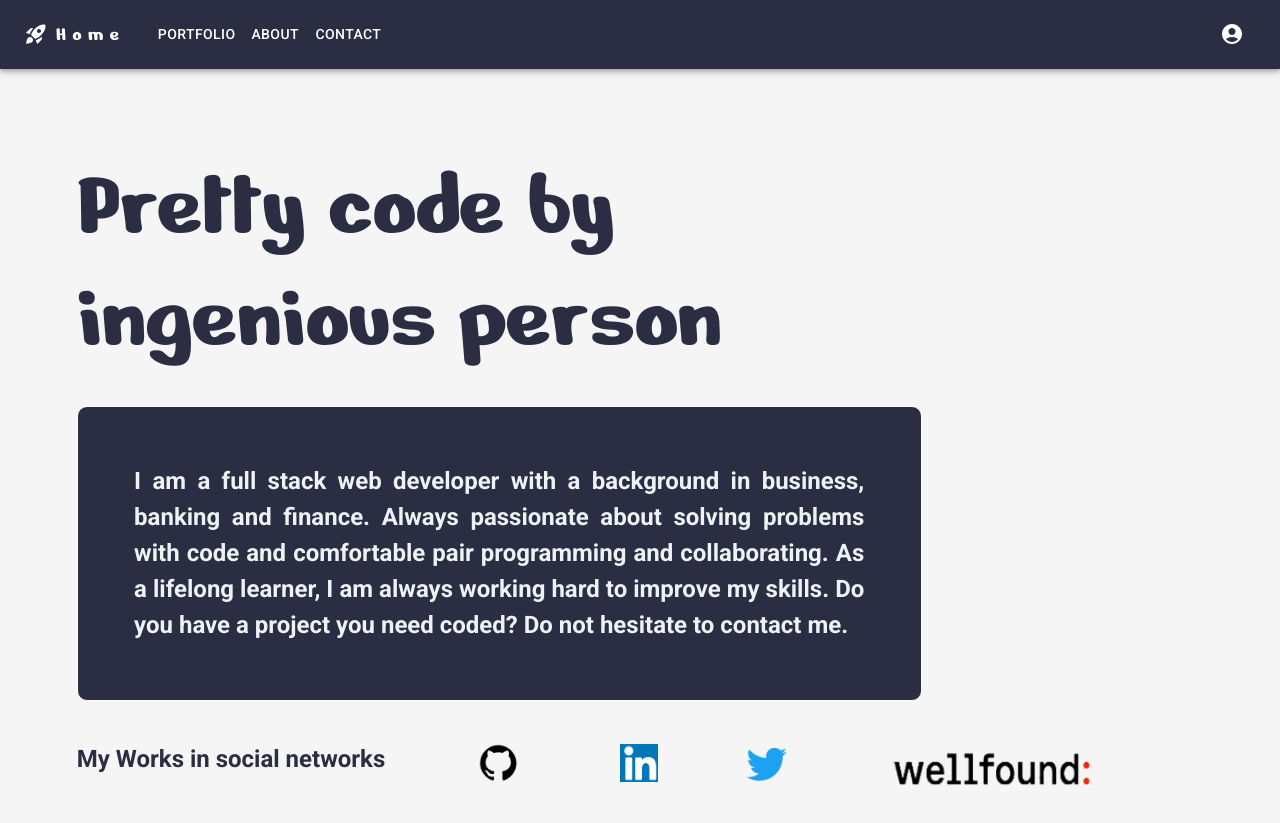
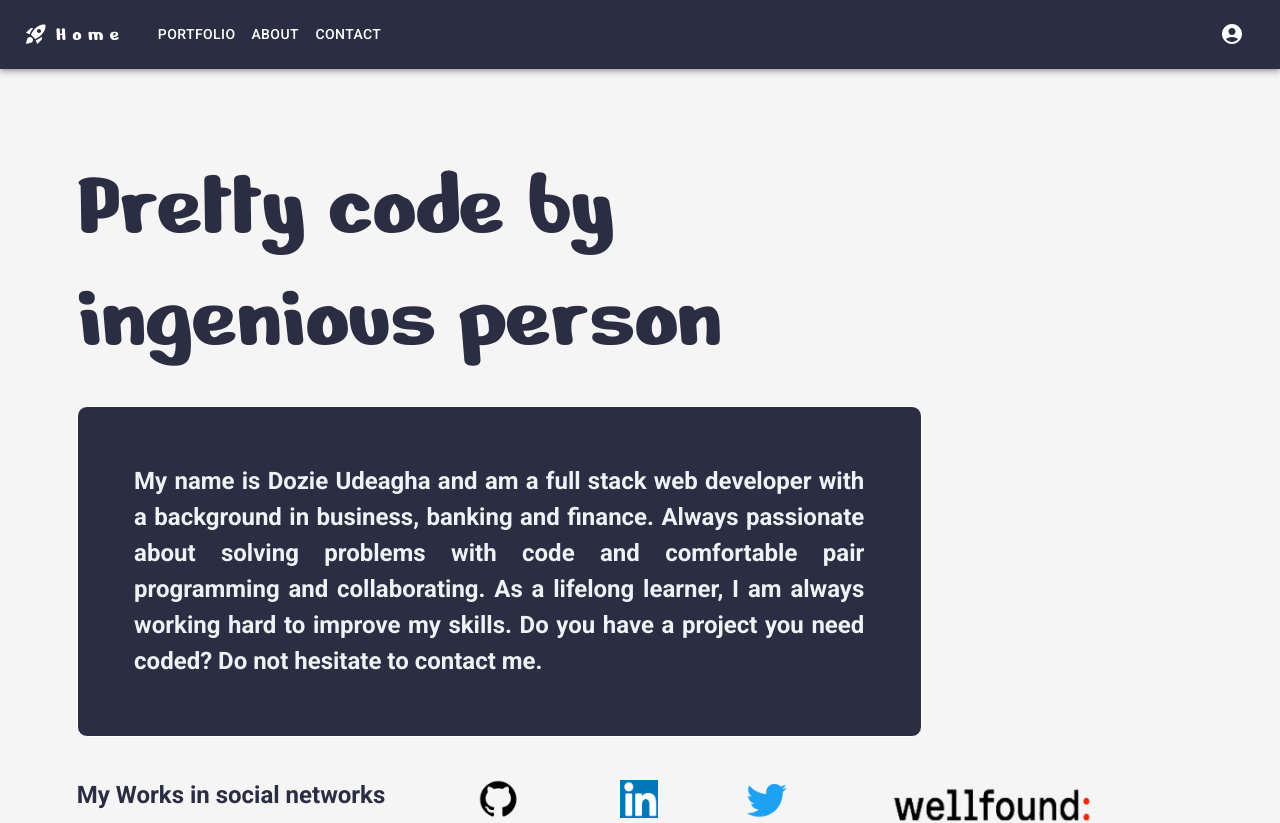
Before and after one commit to udeaghad/my-portfolio, a React (Create React App) app: page / in a window 1280 px wide. Shown: the top 823 px of the page. Built offline with nearby package versions, Linux system fonts and the light colour scheme.

Commit message:
Update readme file

```diff
--- a/src/pages/HomePage.js
+++ b/src/pages/HomePage.js
@@ -42,8 +42,8 @@ const HomePage = ({ projects }) => {
      )}
         <div>
           <p className="intro-text fw-bold" style={{ textAlign: 'justify' }}>
-            I am a full stack web developer with a background in business, banking and finance.
-            Always passionate about solving problems with code and comfortable pair programming
+            My name is Dozie Udeagha and am a full stack web developer with a background in business,
+            banking and finance. Always passionate about solving problems with code and comfortable pair programming
             and collaborating. As a lifelong learner, I am always working hard to improve my
             skills. Do you have a project you need coded? Do not hesitate to contact me.
           </p>
```
Also changed, not shown: 2 other files (tests, documents, lock files or other folders).
